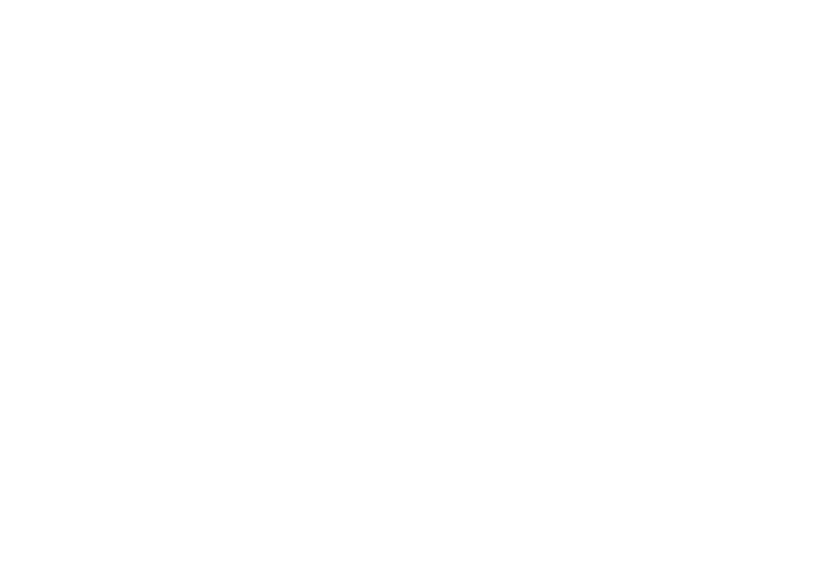
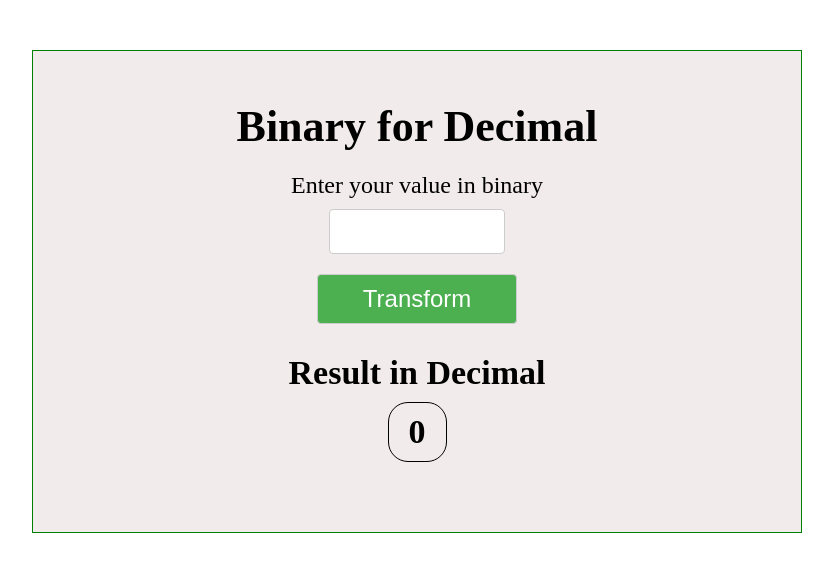
Before and after one commit to MatheusGarciia/B2D-JS, a plain HTML site: page index.html in a window 1280 px wide. Shown: the whole page, without its empty margins (223-1056 px from the left). Drawn offline with Linux system fonts and the light colour scheme.

Commit message:
Project finished

```diff
--- a/app.js
+++ b/app.js
@@ -0,0 +1,30 @@
+let field = document.getElementById('valor')
+let btn = document.querySelector('.btn')
+let result = document.querySelector('.result')
+
+btn.addEventListener('click', function(){
+    let valor = field.value
+    let respost = transformDecimal(valor)
+    result.innerHTML = respost
+})
+
+field.addEventListener('keypress', function(e){
+    if (e.key == 'Enter') {
+        let valor = field.value
+        let respost = transformDecimal(valor)
+        result.innerHTML = respost
+    }
+})
+
+function transformDecimal(val){
+    let calc = 0
+    for (let i = 0; i < val.length; i++) {
+        if (val[i] == 1 || val[i] == 0){
+        calc += val[i] * (2 ** i)
+        } else {
+            alert('Type only ones and zeros')
+            break
+    }
+}
+    return calc
+}
--- a/index.html
+++ b/index.html
@@ -9,6 +9,16 @@
 </head>
 <body>
 
+    <div class="container">
+        <h1>Binary for Decimal</h1>
+        <label for="valor">Enter your value in binary</label>
+        <input id="valor" type="text">
+        <button class="btn" type="submit">Transform</button>
+
+        <h2>Result in Decimal</h2>
+        <p class="result">0</p>
+
+    </div>
 
     <script src="app.js"></script>
 </body>
--- a/style.css
+++ b/style.css
@@ -0,0 +1,71 @@
+* {
+    margin: 0;
+    padding: 0;
+}
+
+.container {
+    margin: auto;
+    width: 60%;
+    height: 100%;
+    margin-top: 50px;
+    padding: 50px 0;
+    display: flex;
+    align-items: center;
+    justify-content: center;
+    flex-direction: column;
+    background-color: rgba(239, 230, 230, 0.8);
+    border: green solid 1px;
+}
+
+h1 {
+    font-size: 44px;
+    font-weight: bold;
+    margin-bottom: 20px;
+}
+
+label {
+    display: block;
+    align-items: center;
+    margin-bottom: 10px;
+    font-size: 24px;
+}
+ input {
+    width: 20%;
+    padding: 10px;
+    border: 1px solid #ccc;
+    border-radius: 4px;
+    margin-bottom: 20px;
+    font-size: 20px;
+ }
+
+ button {
+    width: 200px;
+    padding: 10px;
+    border: 1px solid #ccc;
+    border-radius: 4px;
+    margin-bottom: 10px;
+    font-size: 24px;
+    background-color: #4CAF50;
+    color: white;
+    cursor: pointer;
+ }
+
+ button:hover {
+    background-color: #45a049;
+ }
+
+ h2 {
+    margin-top: 20px;
+    font-size: 34px;
+    font-weight: bold;
+    margin-bottom: 10px;
+ }
+
+ .result {
+    font-size: 34px;
+    font-weight: bold;
+    margin-bottom: 20px;
+    border: #000 1px solid;
+    border-radius: 20px;
+    padding: 10px 20px;
+ }
```
Also changed, not shown: 1 other file.
